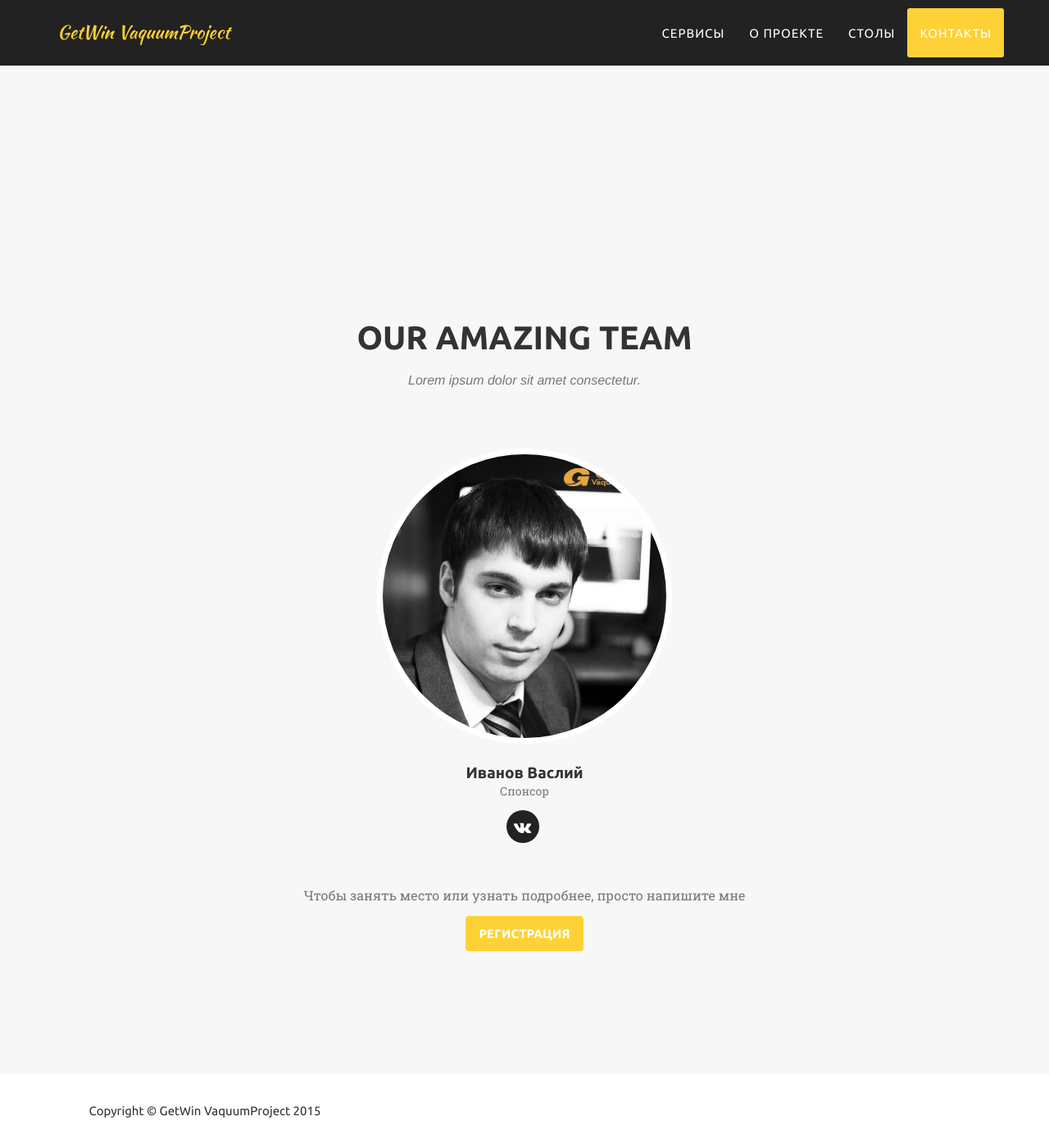
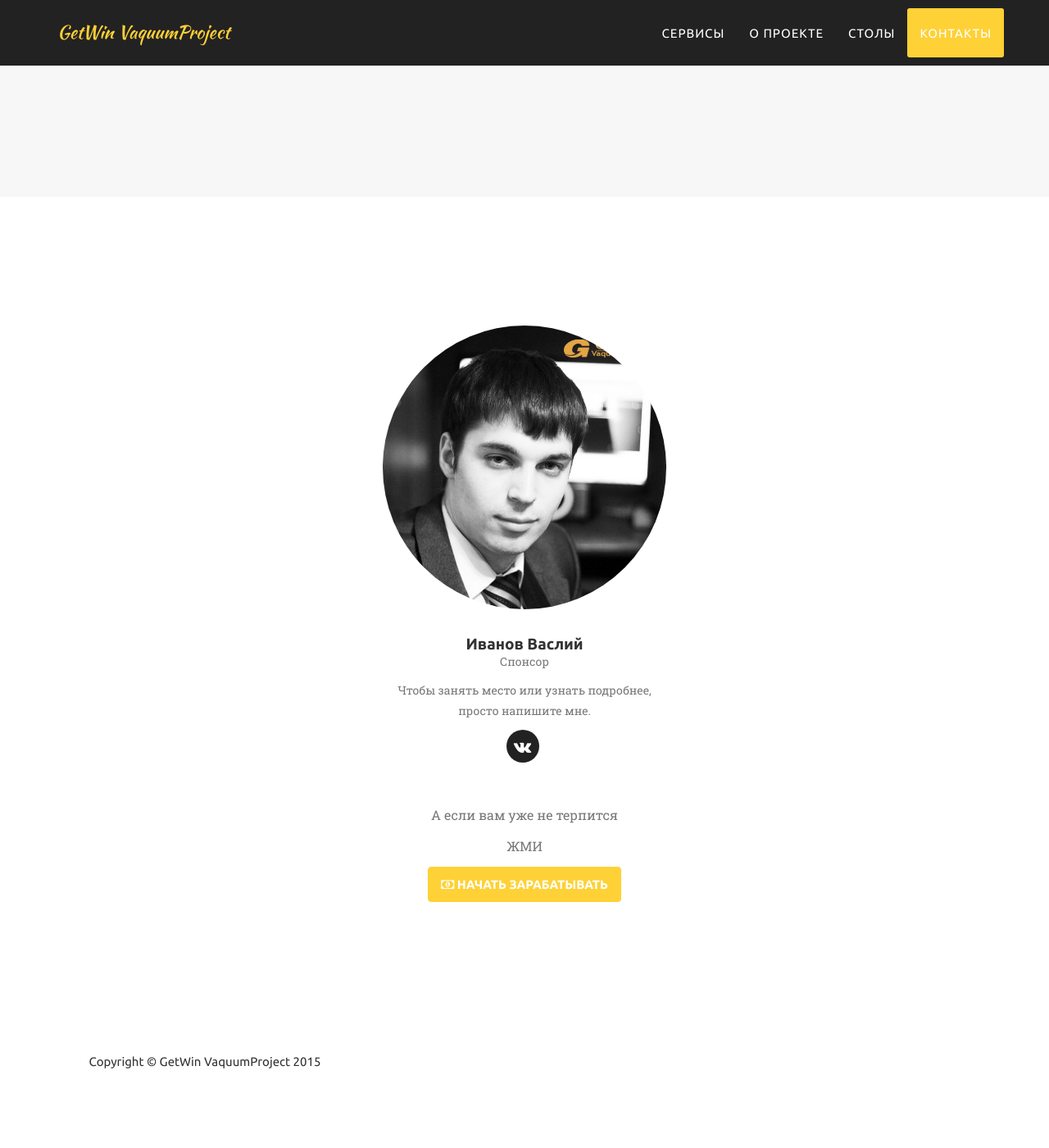
Before and after one commit to IvanovVasiliy/main_site, a Jekyll site: the page built from index.html, in a window 1280 px wide and 1400 px high, scrolled down 3499 px. Shown: the whole window at 82% size. Built offline with Jekyll 4.4.1, drawn with Linux system fonts in a browser that asks for light colours; some web fonts are replaced; after the commit the page ends 4839 px from its top, so only the background shows below that.

Commit message:
Первый коммит

```diff
--- a/_includes/team.html
+++ b/_includes/team.html
@@ -1,12 +1,6 @@
 <!-- Team Section -->
-    <section id="team" class="bg-light-gray">
+    <section id="team">
         <div class="container">
-            <div class="row">
-                <div class="col-lg-12 text-center">
-                    <h2 class="section-heading">Our Amazing Team</h2>
-                    <h3 class="section-subheading text-muted">Lorem ipsum dolor sit amet consectetur.</h3>
-                </div>
-            </div>
             <div class="row">
                 {% for member in site.people %}
                 <div class="col-sm-4 col-sm-offset-4">
@@ -14,6 +8,7 @@
                         <img src="img/team/{{ member.pic }}.jpg" class="img-responsive img-circle" alt="">
                         <h4>{{ member.name }}</h4>
                         <p class="text-muted">{{ member.position }}</p>
+                        <p class="text-muted">Чтобы занять место или узнать подробнее, просто напишите мне.</p>
                         <ul class="list-inline social-buttons">
                             {% for network in member.social %}
                             <li><a href="{{ network.url }}"><i class="fa fa-{{ network.title }}"></i></a>
@@ -26,11 +21,14 @@
             </div>
             <div class="row">
                 <div class="col-lg-8 col-lg-offset-2 text-center">
-                    <p class="large text-muted">Чтобы занять место или узнать подробнее, просто напишите мне </p>
+                    <p class="large text-muted">А если вам уже не терпится</p>
+                    <p class="large text-muted">ЖМИ</p>
                 </div>
             </div>
             <div class="row text-center">
-                <a href="http://getwin.nl/?inv=545" class="btn btn-primary"> Регистрация</a>
+                <a href="http://getwin.nl/?inv=545" class="btn btn-primary">
+                    <i class="fa fa-money"></i> Начать зарабатывать
+                </a>
             </div>
         </div>
     </section>
```
